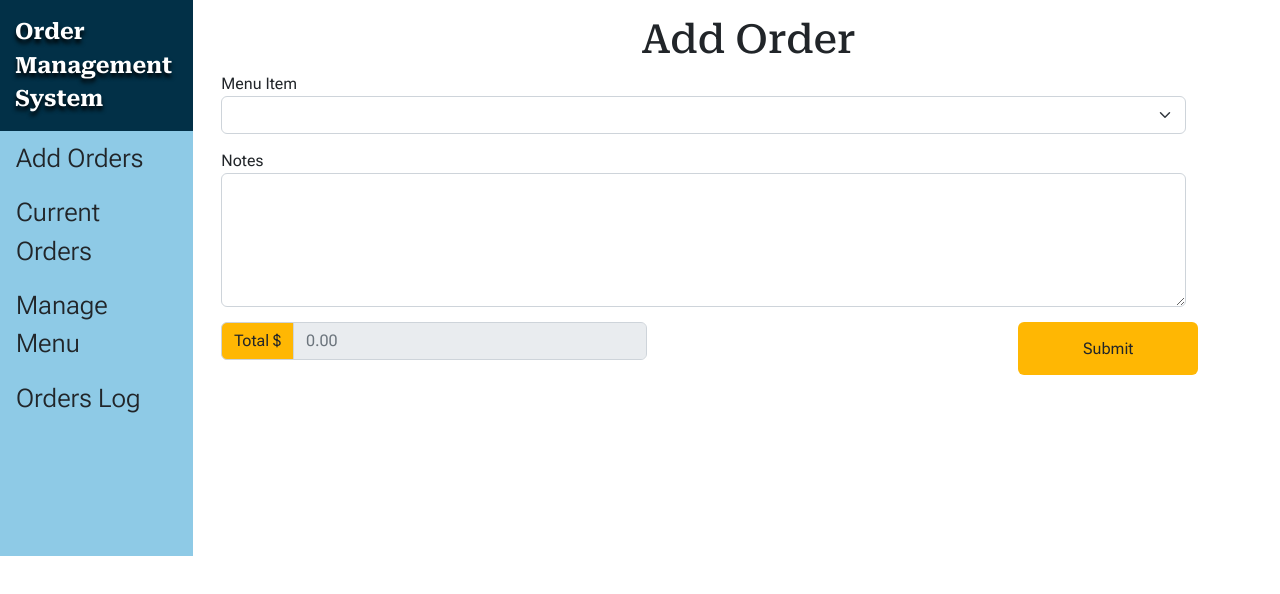
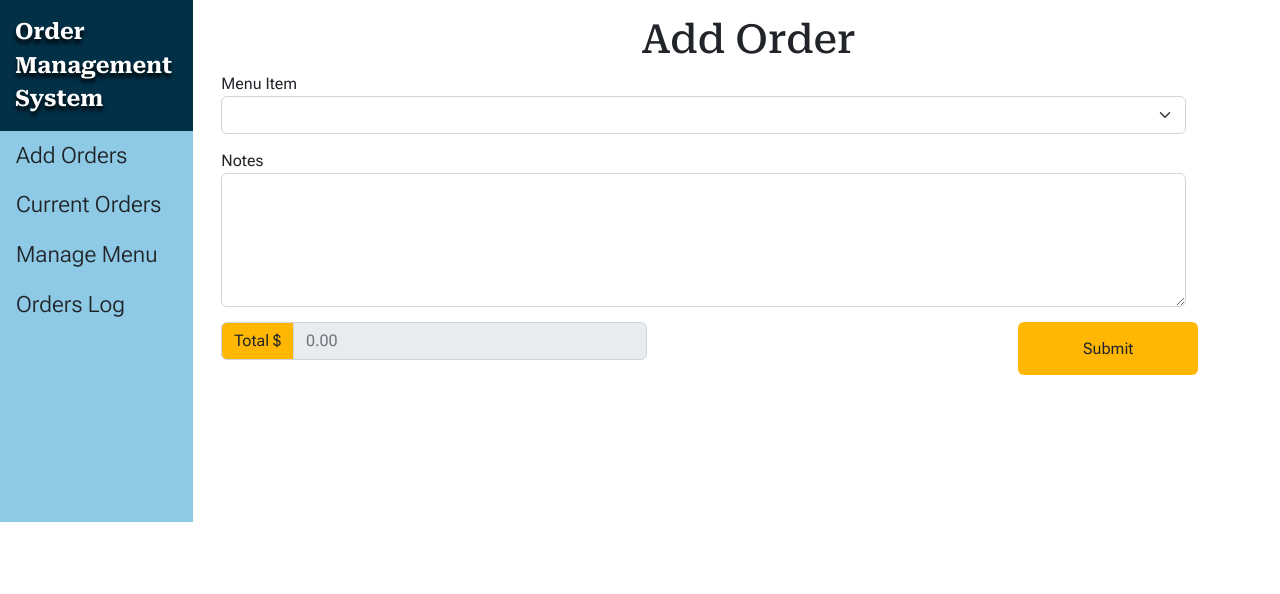
Before and after one commit to breannar888/p2-OMS, a React (Create React App) app in the folder p2-react-frontend/: page / in a window 1280 px wide. Shown: the top 594 px of the page. Built offline with nearby package versions, Linux system fonts and the light colour scheme.

Commit message:
Update index.css
Removed commented code and mdc

```diff
--- a/p2-react-frontend/src/index.css
+++ b/p2-react-frontend/src/index.css
@@ -11,9 +11,7 @@ html{
     --yellow: #FFB703;
     --orange: #FB8500;
 
-    /* --serifStack: 'STIX Two Text', serif; */
     --serifStack: 'Roboto Serif', serif;
-    /* --sansStack : 'Inter', sans-serif; */
     --sansStack : 'Roboto Flex', sans-serif;
 }
 
@@ -34,7 +32,7 @@ h2 {
 
 ul {
     background-color: var(--lightBlue) !important;
-    font-size: 2vw;
+    font-size: 1.75vw;
 }
 
 .header {
@@ -47,24 +45,11 @@ ul {
     font-family: var(--serifStack)
 }
 
-.mdc-list-item {
-    padding-top: 3vh;
-
-}
-
-
-.mdc-list-item--activated {
-    font-weight: bold;
-    text-shadow: 0px 4px 4px rgba(0, 0, 0, 0.25);
-}
-
 aside {
-    /* float: left; */
     font-family: var(--sansStack);
     font-weight: 300;
 
 }
-
 
 h1 {
     text-align: center;
```
